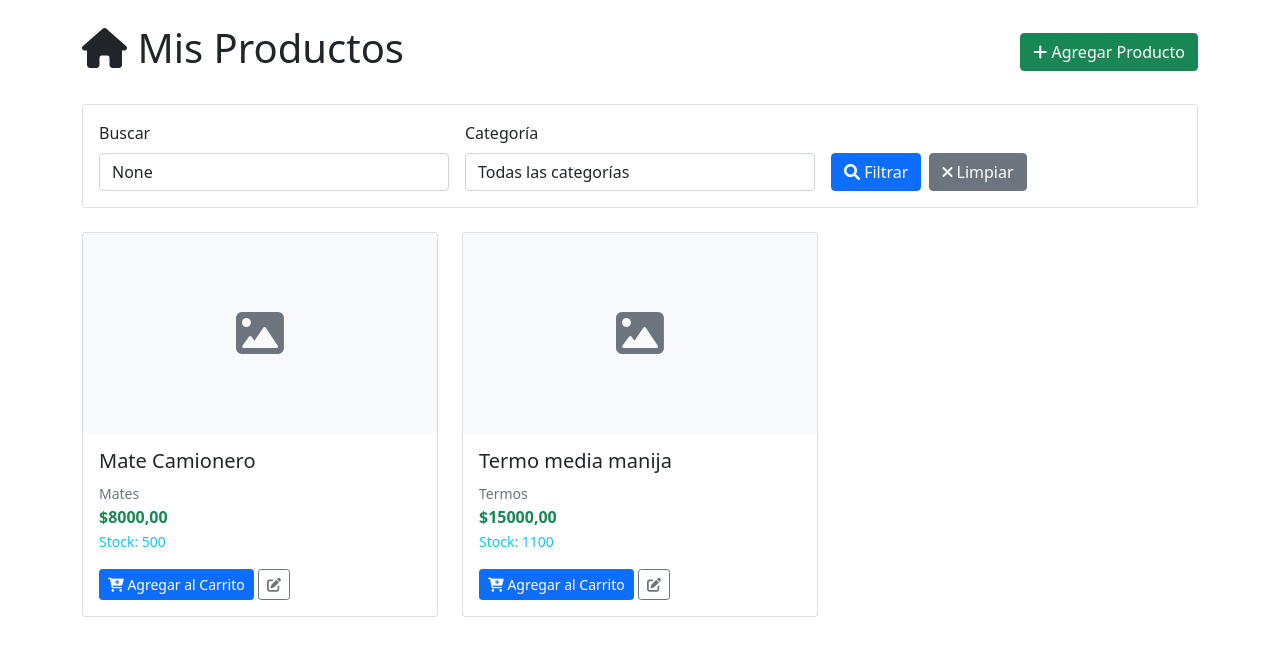
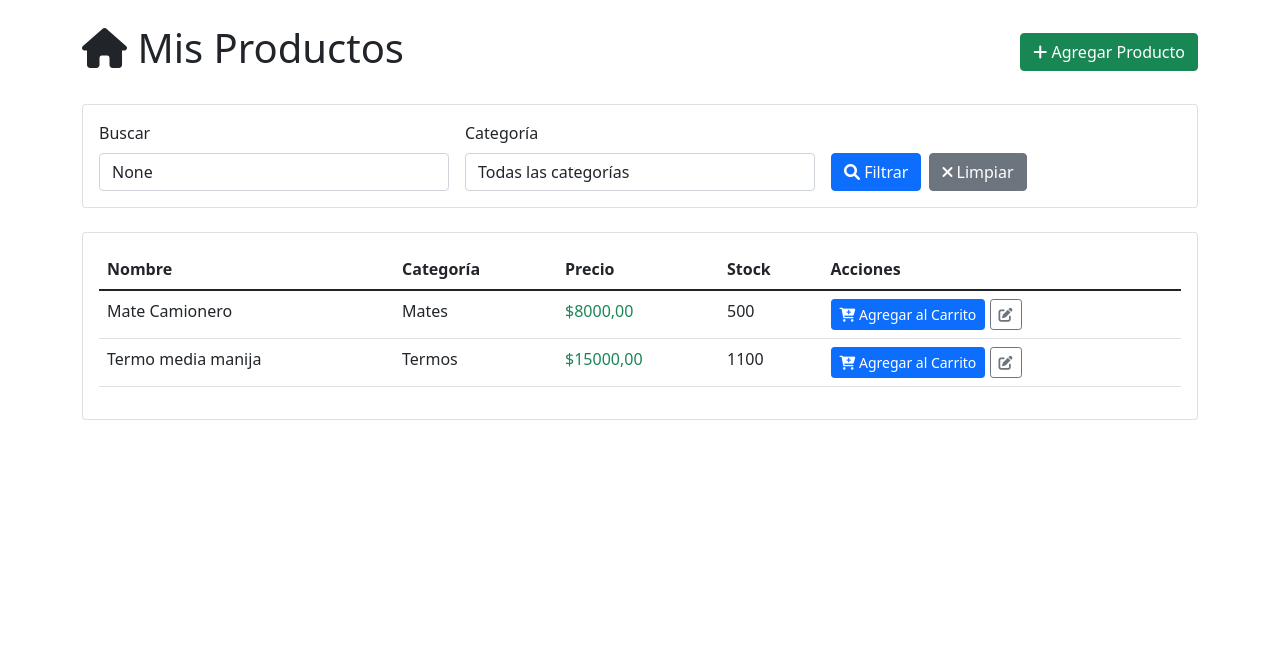
Before and after one commit to LeoMontagut/inventory, a Django app: page / in a window 1280 px wide. Shown: the part 56-712 px from the top of the page. Run offline with Django 4.2, Linux system fonts and the light colour scheme; a user stored in the database is signed in; data comes from the database, SQL or seed files in the repository.

Commit message:
product view as list and pdf improvements

```diff
--- a/inventory/forms.py
+++ b/inventory/forms.py
@@ -74,13 +74,12 @@ class ProductForm(forms.ModelForm):
 
     class Meta:
         model = Product
-        fields = ['name', 'category', 'price', 'stock_quantity', 'image']
+        fields = ['name', 'category', 'price', 'stock_quantity']
         widgets = {
             'name': forms.TextInput(attrs={'class': 'form-control'}),
             'category': forms.Select(attrs={'class': 'form-control'}),
             'price': forms.NumberInput(attrs={'class': 'form-control', 'step': '0.01'}),
             'stock_quantity': forms.NumberInput(attrs={'class': 'form-control'}),
-            'image': forms.FileInput(attrs={'class': 'form-control'}),
         }
 
     def __init__(self, *args, **kwargs):
--- a/inventory/views.py
+++ b/inventory/views.py
@@ -84,7 +84,7 @@ def product_list(request):
 @login_required
 def add_product(request):
     if request.method == 'POST':
-        form = ProductForm(request.POST, request.FILES, user=request.user)
+        form = ProductForm(request.POST, user=request.user)
         if form.is_valid():
             product = form.save(commit=False)
             product.user = request.user
@@ -99,7 +99,7 @@ def add_product(request):
 def edit_product(request, pk):
     product = get_object_or_404(Product, pk=pk, user=request.user)
     if request.method == 'POST':
-        form = ProductForm(request.POST, request.FILES, instance=product, user=request.user)
+        form = ProductForm(request.POST, instance=product, user=request.user)
         if form.is_valid():
             form.save()
             messages.success(request, 'Producto actualizado exitosamente!')
@@ -215,47 +215,52 @@ def generate_pdf(request):
 
     # Estilos
     styles = getSampleStyleSheet()
+
+    # Estilo para el título principal
     title_style = ParagraphStyle(
         'CustomTitle',
         parent=styles['Heading1'],
-        fontSize=24,
-        spaceAfter=30,
+        fontSize=28,
+        spaceAfter=20,
         alignment=TA_CENTER,
-        textColor=colors.black
+        textColor=colors.HexColor('#2c3e50')  # Azul oscuro
     )
 
+    # Estilo para información del negocio
     business_style = ParagraphStyle(
         'BusinessInfo',
         parent=styles['Normal'],
         fontSize=12,
         spaceAfter=6,
-        alignment=TA_LEFT
+        alignment=TA_LEFT,
+        textColor=colors.HexColor('#34495e')  # Gris oscuro
     )
 
+    # Estilo para información del documento
     info_style = ParagraphStyle(
         'InfoStyle',
         parent=styles['Normal'],
         fontSize=11,
         spaceAfter=4,
-        alignment=TA_LEFT
+        alignment=TA_LEFT,
+        textColor=colors.HexColor('#7f8c8d')  # Gris medio
     )
 
     story = []
 
-    # Logo y encabezado
-    header_data = []
-
-    # Si hay logo, agregarlo
+    # Marca de agua con logo (si existe)
     if profile.business_logo:
         try:
-            # Redimensionar logo si es necesario
             logo_path = profile.business_logo.path
-            img = Image(logo_path, width=3*cm, height=3*cm)
-            logo_cell = img
+            # Crear marca de agua transparente en la esquina superior izquierda
+            watermark = Image(logo_path, width=4*cm, height=4*cm)
+            watermark.drawHeight = 4*cm
+            watermark.drawWidth = 4*cm
+            # Hacer transparente (alpha = 0.3)
+            watermark.opacity = 0.3
+            story.append(watermark)
         except:
-            logo_cell = ""
-    else:
-        logo_cell = ""
+            pass
 
     # Información del negocio
     business_info = []
@@ -271,29 +276,10 @@ def generate_pdf(request):
         business_info.append(profile.email)
 
     business_text = "<br/>".join(business_info) if business_info else "Información del negocio"
+    story.append(Paragraph(business_text, business_style))
+    story.append(Spacer(1, 30))
 
-    # Crear tabla de encabezado
-    header_table = Table([
-        [logo_cell, Paragraph(business_text, business_style)]
-    ], colWidths=[4*cm, 12*cm])
-
-    header_table.setStyle(TableStyle([
-        ('ALIGN', (0, 0), (0, 0), 'LEFT'),
-        ('ALIGN', (1, 0), (1, 0), 'LEFT'),
-        ('VALIGN', (0, 0), (-1, -1), 'TOP'),
-        ('LEFTPADDING', (0, 0), (-1, -1), 0),
-        ('RIGHTPADDING', (0, 0), (-1, -1), 0),
-        ('TOPPADDING', (0, 0), (-1, -1), 0),
-        ('BOTTOMPADDING', (0, 0), (-1, -1), 0),
-    ]))
-
-    story.append(header_table)
-    story.append(Spacer(1, 20))
-
-    # Título
-    story.append(Paragraph("PRESUPUESTO", title_style))
-
-    # Información del presupuesto
+    # Información del documento
     story.append(Paragraph(f"<b>Fecha:</b> {creation_date.strftime('%d/%m/%Y')}", info_style))
 
     # Solo mostrar cliente si se proporcionó
@@ -304,17 +290,14 @@ def generate_pdf(request):
     if valid_until:
         story.append(Paragraph(f"<b>Válido hasta:</b> {valid_until.strftime('%d/%m/%Y')}", info_style))
 
-    story.append(Spacer(1, 20))
+    story.append(Spacer(1, 25))
 
-    # Línea separadora
-    story.append(Paragraph("_" * 80, styles['Normal']))
-    story.append(Spacer(1, 20))
+    # Tabla de productos con índice
+    data = [['#', 'Producto', 'Cantidad', 'Precio Unitario', 'Subtotal']]
 
-    # Tabla de productos
-    data = [['Producto', 'Cantidad', 'Precio Unitario', 'Subtotal']]
-
-    for item in cart.items.all():
+    for index, item in enumerate(cart.items.all(), 1):
         data.append([
+            str(index),
             item.product.name,
             str(item.quantity),
             f"${item.get_price():.2f}",
@@ -322,29 +305,45 @@ def generate_pdf(request):
         ])
 
     # Fila del total
-    data.append(['', '', 'TOTAL:', f"${cart.get_total():.2f}"])
+    data.append(['', '', '', 'TOTAL:', f"${cart.get_total():.2f}"])
 
-    # Crear tabla más ancha
-    table = Table(data, colWidths=[8*cm, 2*cm, 3*cm, 3*cm])
+    # Crear tabla con columnas coloreadas
+    table = Table(data, colWidths=[1*cm, 7*cm, 2*cm, 3*cm, 3*cm])
+
+    # Definir colores
+    header_color = colors.HexColor('#3498db')  # Azul
+    row_color = colors.HexColor('#ecf0f1')     # Gris claro
+    total_color = colors.HexColor('#e74c3c')   # Rojo
+
     table.setStyle(TableStyle([
-        # Encabezado
+        # Encabezado con color
+        ('BACKGROUND', (0, 0), (-1, 0), header_color),
+        ('TEXTCOLOR', (0, 0), (-1, 0), colors.white),
         ('FONTNAME', (0, 0), (-1, 0), 'Helvetica-Bold'),
         ('FONTSIZE', (0, 0), (-1, 0), 12),
         ('ALIGN', (0, 0), (-1, -1), 'CENTER'),
-        ('ALIGN', (0, 1), (0, -2), 'LEFT'),  # Nombres de productos alineados a la izquierda
+        ('ALIGN', (1, 1), (1, -2), 'LEFT'),  # Nombres de productos alineados a la izquierda
+        ('ALIGN', (0, 1), (0, -2), 'CENTER'),  # Índices centrados
 
-        # Bordes
-        ('GRID', (0, 0), (-1, -1), 1, colors.black),
+        # Filas alternadas con color
+        ('BACKGROUND', (0, 1), (-1, -2), row_color),
+        ('ROWBACKGROUNDS', (0, 1), (-1, -2), [row_color, colors.white]),
 
-        # Fila del total
+        # Fila del total con color
+        ('BACKGROUND', (0, -1), (-1, -1), total_color),
+        ('TEXTCOLOR', (0, -1), (-1, -1), colors.white),
         ('FONTNAME', (0, -1), (-1, -1), 'Helvetica-Bold'),
         ('FONTSIZE', (0, -1), (-1, -1), 12),
 
+        # Bordes más delgados
+        ('GRID', (0, 0), (-1, -1), 0.5, colors.HexColor('#bdc3c7')),
+        ('LINEBELOW', (0, 0), (-1, 0), 1, colors.HexColor('#2980b9')),
+
         # Padding
-        ('LEFTPADDING', (0, 0), (-1, -1), 6),
-        ('RIGHTPADDING', (0, 0), (-1, -1), 6),
-        ('TOPPADDING', (0, 0), (-1, -1), 8),
-        ('BOTTOMPADDING', (0, 0), (-1, -1), 8),
+        ('LEFTPADDING', (0, 0), (-1, -1), 8),
+        ('RIGHTPADDING', (0, 0), (-1, -1), 8),
+        ('TOPPADDING', (0, 0), (-1, -1), 10),
+        ('BOTTOMPADDING', (0, 0), (-1, -1), 10),
     ]))
 
     story.append(table)
@@ -356,7 +355,7 @@ def generate_pdf(request):
     response = HttpResponse(buffer, content_type='application/pdf')
 
     # Nombre del archivo con información adicional
-    filename_parts = ["presupuesto", datetime.now().strftime("%Y%m%d_%H%M%S")]
+    filename_parts = ["cotizacion", datetime.now().strftime("%Y%m%d_%H%M%S")]
     if client_name.strip():
         # Limpiar nombre del cliente para el filename
         clean_client_name = "".join(c for c in client_name if c.isalnum() or c in (' ', '-', '_')).rstrip()
--- a/templates/inventory/home.html
+++ b/templates/inventory/home.html
@@ -45,42 +45,46 @@
 
 <!-- Lista de productos -->
 {% if products %}
-    <div class="row">
+    <div class="card">
+        <div class="card-body">
+            <div class="table-responsive">
+                <table class="table table-hover">
+                    <thead>
+                        <tr>
+                            <th>Nombre</th>
+                            <th>Categoría</th>
+                            <th>Precio</th>
+                            <th>Stock</th>
+                            <th>Acciones</th>
+                        </tr>
+                    </thead>
+                    <tbody>
                         {% for product in products %}
-            <div class="col-md-4 mb-4">
-                <div class="card h-100">
-                    {% if product.image %}
-                        <img src="{{ product.image.url }}" class="card-img-top" alt="{{ product.name }}"
-                             style="height: 200px; object-fit: cover;">
+                            <tr>
+                                <td>{{ product.name }}</td>
+                                <td>{{ product.category.name }}</td>
+                                <td class="text-success">${{ product.price }}</td>
+                                <td>
+                                    {% if product.stock_quantity %}
+                                        {{ product.stock_quantity }}
                                     {% else %}
-                        <div class="card-img-top bg-light d-flex align-items-center justify-content-center"
-                             style="height: 200px;">
-                            <i class="fas fa-image fa-3x text-muted"></i>
-                        </div>
+                                        <span class="text-muted">N/A</span>
                                     {% endif %}
-
-                    <div class="card-body d-flex flex-column">
-                        <h5 class="card-title">{{ product.name }}</h5>
-                        <p class="card-text">
-                            <small class="text-muted">{{ product.category.name }}</small><br>
-                            <strong class="text-success">${{ product.price }}</strong><br>
-                            {% if product.stock_quantity %}
-                                <small class="text-info">Stock: {{ product.stock_quantity }}</small>
-                            {% endif %}
-                        </p>
-
-                        <div class="mt-auto">
+                                </td>
+                                <td>
                                     <a href="{% url 'add_to_cart' product.pk %}" class="btn btn-primary btn-sm">
                                         <i class="fas fa-cart-plus"></i> Agregar al Carrito
                                     </a>
                                     <a href="{% url 'edit_product' product.pk %}" class="btn btn-outline-secondary btn-sm">
                                         <i class="fas fa-edit"></i>
                                     </a>
+                                </td>
+                            </tr>
+                        {% endfor %}
+                    </tbody>
+                </table>
             </div>
         </div>
-                </div>
-            </div>
-        {% endfor %}
     </div>
 {% else %}
     <div class="text-center py-5">
--- a/templates/inventory/profile.html
+++ b/templates/inventory/profile.html
@@ -38,9 +38,11 @@
                         </div>
                     </div>
 
+
+
                     <div class="mb-3">
                         <label for="{{ form.business_logo.id_for_label }}" class="form-label">
-                            <i class="fas fa-image"></i> {{ form.business_logo.label }}
+                            <i class="fas fa-image"></i> Logo del Negocio
                         </label>
                         {% if profile.business_logo %}
                             <div class="mb-2">
@@ -50,7 +52,7 @@
                             </div>
                         {% endif %}
                         {{ form.business_logo }}
-                        <div class="form-text">Recomendado: imagen cuadrada, máximo 2MB</div>
+                        <div class="form-text">Esta imagen aparecerá como marca de agua en tus PDFs</div>
                         {% if form.business_logo.errors %}
                             <div class="text-danger">{{ form.business_logo.errors }}</div>
                         {% endif %}
```
Also changed, not shown: inventory_project/settings.py (+37 -1 lines), templates/inventory/add_product.html (+1 -7 lines), templates/inventory/edit_product.html (+1 -13 lines), templates/inventory/product_list.html (+0 -12 lines), media/logos/images.jpg (added), templates/images.jpg (added). Lines whose indentation alone changed are shown as unchanged.
